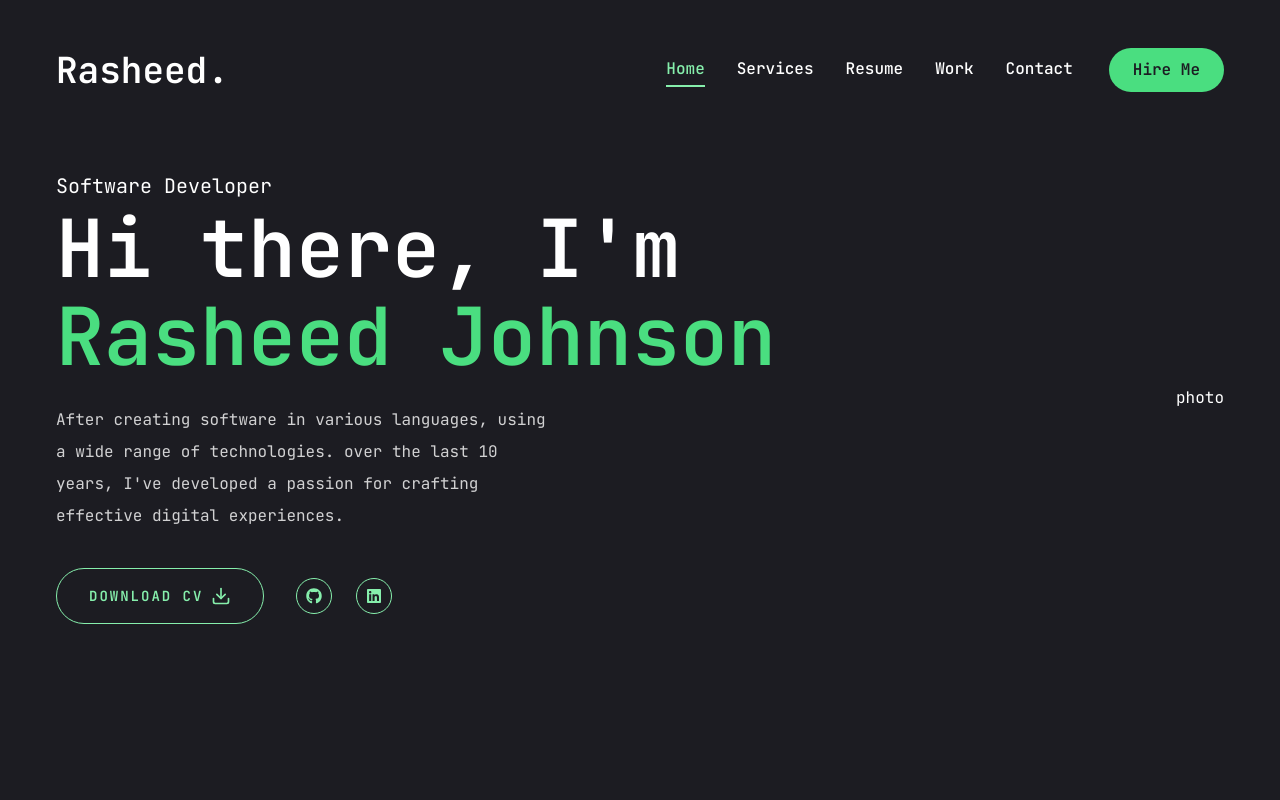
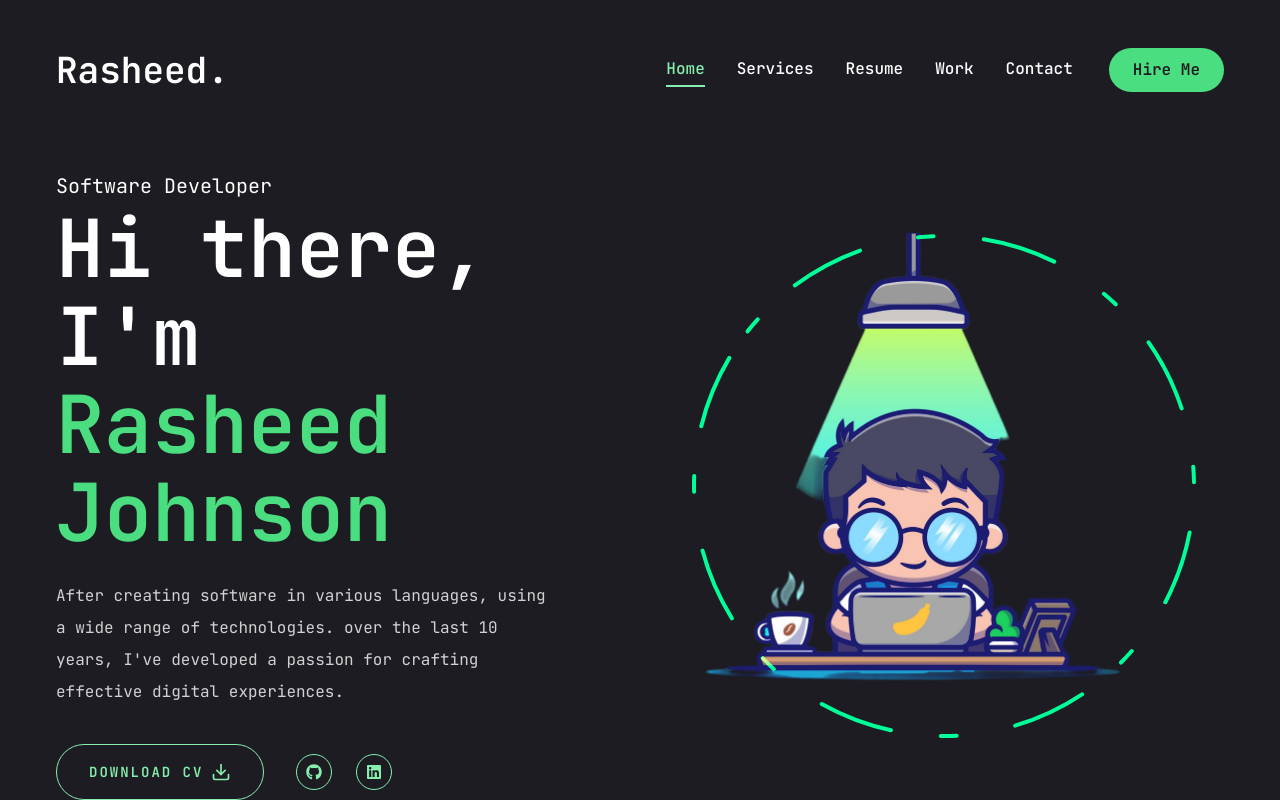
Before and after one commit to RasheedJohnson/test-portfolio, a Next.js app: page / in a window 1280 px wide. Built offline with nearby package versions, Linux system fonts and the light colour scheme.

Commit message:
add photo for homepage header

```diff
--- a/app/page.jsx
+++ b/app/page.jsx
@@ -4,6 +4,7 @@
 
 // Components
 import SocialIcons from "@/components/SocialIcons";
+import Photo from "@/components/Photo";
 
 const Home = () => {
   return (
@@ -11,7 +12,7 @@
       <div className="container mx-auto h-full">
         <div className="flex flex-col xl:flex-row items-center justify-between xl:pt-8 xl:pd-24">
           {/* Text */}
-          <div className="text-center xl:text-left">
+          <div className="text-center xl:text-left order-2 xl:order-none">
             <span className="text-xl">Software Developer</span>
             <h1 className="h1 mb-6">
               Hi there, I'm <br />{" "}
@@ -41,8 +42,11 @@
               </div>
             </div>
           </div>
+
           {/* Photo */}
-          <div>photo</div>
+          <div className="order-1 xl:order-none mb-8 xl:mb-0">
+            <Photo />
+          </div>
         </div>
       </div>
     </section>
--- a/components/Photo.jsx
+++ b/components/Photo.jsx
@@ -0,0 +1,75 @@
+"use client";
+
+import { delay, motion } from "framer-motion";
+import Image from "next/image";
+
+const Photo = () => {
+  return (
+    <div className="w-full h-full relative">
+      <motion.dev
+        initial={{ opacity: 0 }}
+        animate={{
+          opacity: 1,
+          transition: {
+            delay: 1.5,
+            duration: 0.4,
+            ease: "easeIn",
+          },
+        }}
+      >
+        {/* Image */}
+        <motion.div
+          initial={{ opacity: 0 }}
+          animate={{
+            opacity: 1,
+            transition: {
+              delay: 2,
+              duration: 0.4,
+              ease: "easeInOut",
+            },
+          }}
+          className="w-[298px] h-[298px] xl:w-[498px] xl:h-[498px] mix-blend-lighten absolute"
+        >
+          <Image
+            src="/profile.png"
+            priority
+            quality={100}
+            fill
+            alt=""
+            className="object-contain"
+          />
+        </motion.div>
+
+        {/* Circle */}
+        <motion.svg
+          className="w-[300px] xl:w-[560px] h-[300px] xl:h-[506px]"
+          fill="transparent"
+          viewBox="0 0 506 506"
+          xmlns="http://www.w3.org/2000/svg"
+        >
+          <motion.circle
+            cx="253"
+            cy="253"
+            r="250"
+            stroke="#00ff99"
+            strokeWidth="4"
+            strokeLinecap="round"
+            strokeLinejoin="round"
+            initial={{ strokeDasharray: "24 10 0 0" }}
+            animate={{
+              strokeDasharray: ["15 120 25 25", "16 25 92 72", "4 250 22 22"],
+              rotate: [120, 360],
+            }}
+            transition={{
+              duration: 20,
+              repeat: Infinity,
+              repeatType: "reverse",
+            }}
+          />
+        </motion.svg>
+      </motion.dev>
+    </div>
+  );
+};
+
+export default Photo;
```
Also changed, not shown: public/profile.png (added).
